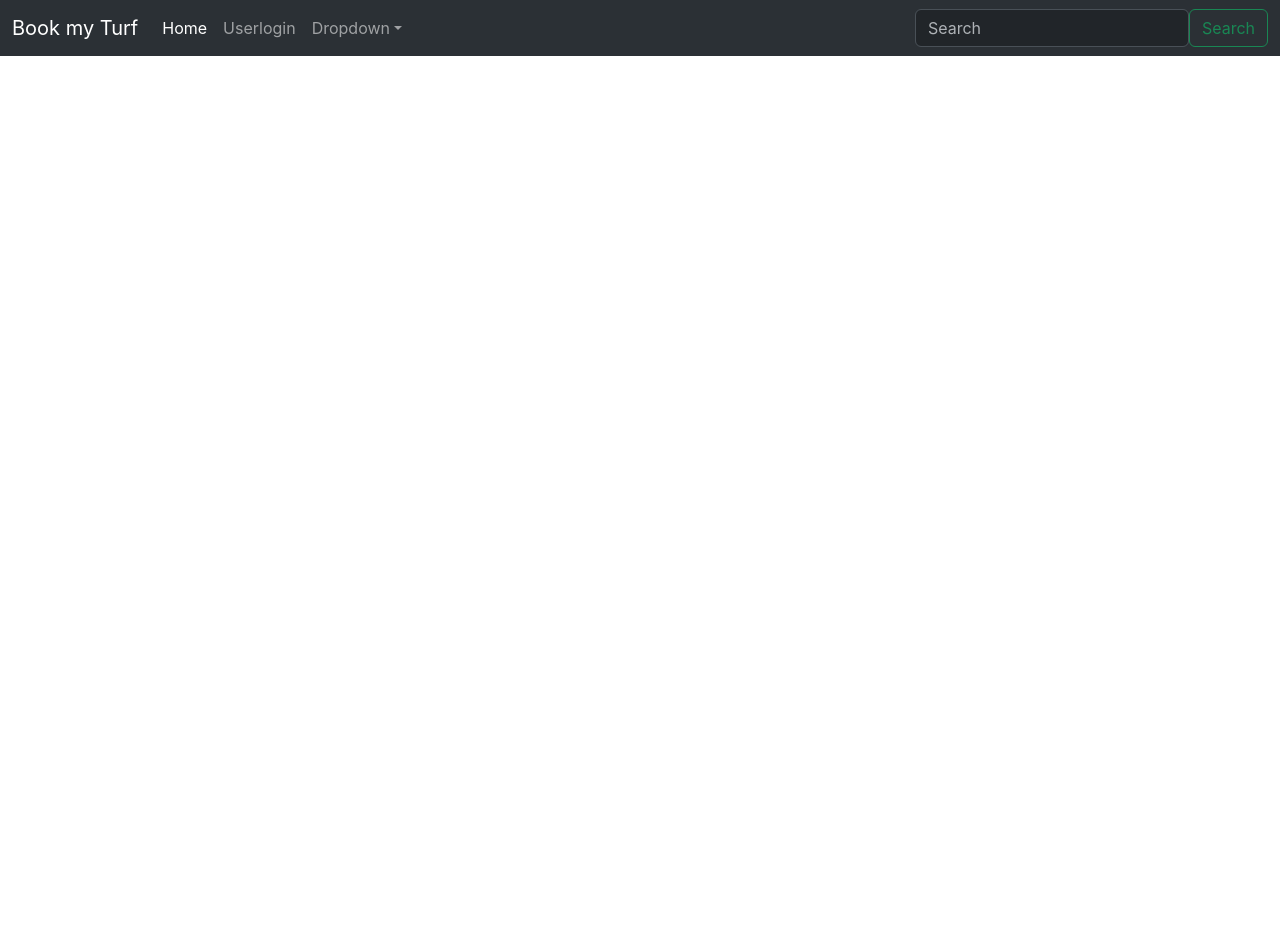
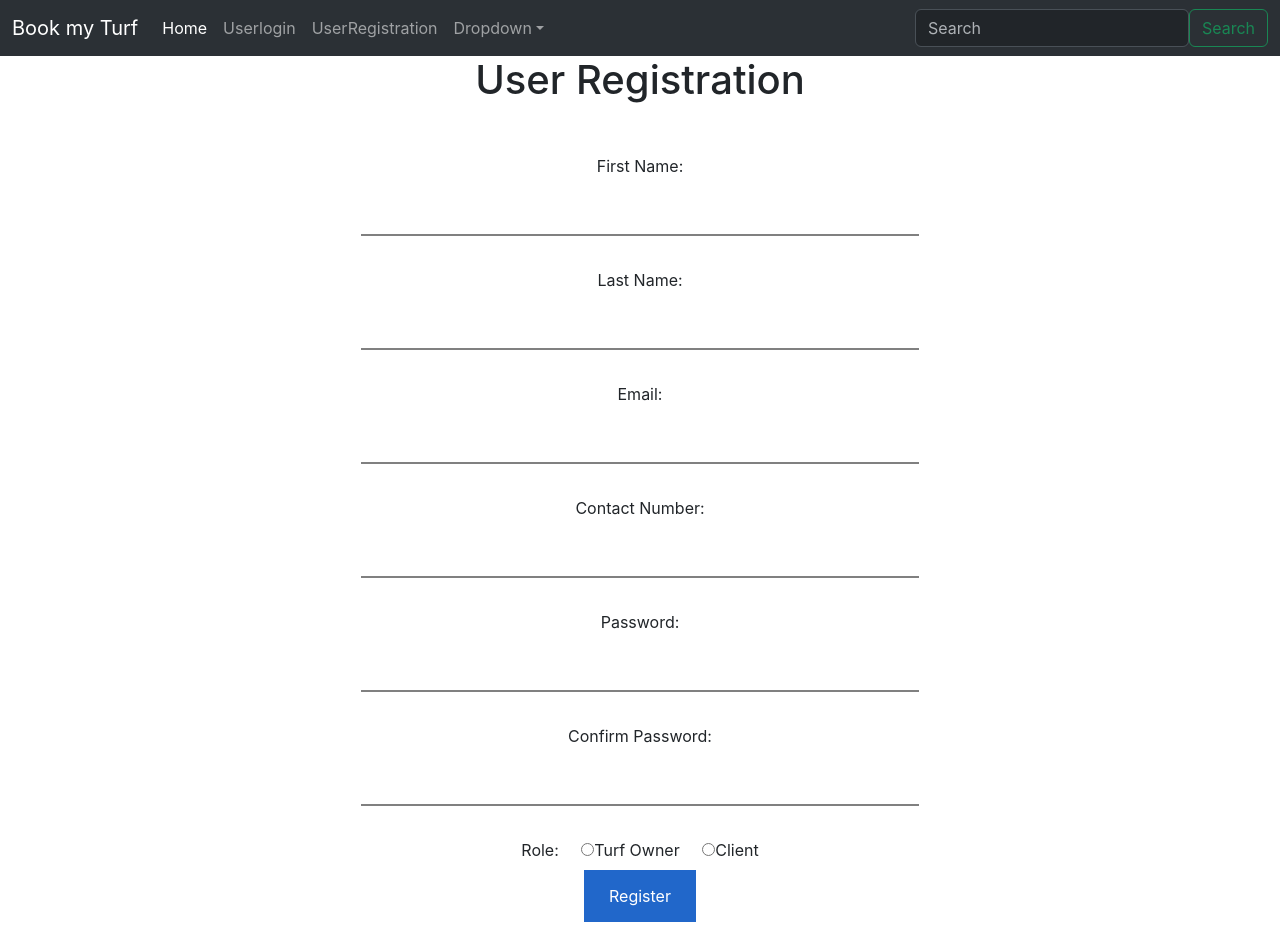
Before and after one commit to Sarangkhandarkar/ProjectCDac, a React (Create React App) app in the folder bookmyturf/: page /registeruser in a window 1280 px wide. Before the commit the page ends 800 px from the top, so only its background shows below. Built offline with nearby package versions, Linux system fonts and the light colour scheme.

Commit message:
Added registration page to app

```diff
--- a/bookmyturf/src/App.js
+++ b/bookmyturf/src/App.js
@@ -3,6 +3,9 @@ import './App.css';
 import Navbar from './components/common-components/Navbar';
 import { BrowserRouter, Route, Switch } from 'react-router-dom';
 import Loginform from './components/Seperate-components/User/Loginform';
+import Registrationform from './components/Seperate-components/User/Registrationform';
+
+
 function App() {
   return (
     <BrowserRouter>
@@ -10,6 +13,7 @@ function App() {
     <div className="container">
       <Switch>
         <Route path={"/userlogin"} component={Loginform} />
+        <Route path={"/registeruser"} component={Registrationform} />
       </Switch>
     </div>
     </BrowserRouter>
--- a/bookmyturf/src/components/Seperate-components/User/Loginform.css
+++ b/bookmyturf/src/components/Seperate-components/User/Loginform.css
@@ -4,7 +4,7 @@
     align-items: center;
     margin-top: 50px;
 }
-.clsinput[type=text], input[type=password] {
+.clsinput[type=text], .clsinput[type=password] , .clsinput[type=email],.clsinput[type=tel] {
     width: 50%;
     padding: 12px 20px;
     margin: 8px 0;
--- /dev/null
+++ b/bookmyturf/src/components/Seperate-components/User/Registrationform.js
@@ -0,0 +1,37 @@
+import React from 'react'
+import "./Loginform.css"
+
+export default function Registrationform() {
+  return (
+    <div>
+        <center><h1>User Registration</h1></center>
+      <form className="userform" action="/register" method="post">
+        <label for="firstname">First Name:</label>
+        <input className='clsinput' type="text" id="firstname" name="firstname" required /><br/>
+
+        <label for="lastname">Last Name:</label>
+        <input className='clsinput' type="text" id="lastname" name="lastname" required/><br/>
+
+        <label for="email">Email:</label>
+        <input className='clsinput' type="email" id="email" name="email" required/><br/>
+
+        <label for="contactno">Contact Number:</label>
+        <input className='clsinput'type="tel" id="contactno" name="contactno" required/><br/>
+
+        <label for="password">Password:</label>
+        <input className='clsinput'type="password" id="password" name="password" required/><br/>
+
+        <label for="confirmpassword">Confirm Password:</label>
+        <input className='clsinput'type="password" id="confirmpassword" name="confirmpassword" required/><br/>
+        <div>
+        <label for="role">Role:</label>&nbsp;&nbsp;&nbsp;&nbsp;&nbsp;
+        <input className='clsinput'type="radio" id="turfowner" name="role" value="turfowner" required/>
+        <label for="turfowner">Turf Owner</label>&nbsp;&nbsp;&nbsp;&nbsp;&nbsp;
+        <input className='clsinput'type="radio" id="client" name="role" value="client" required/>
+        <label for="client">Client</label>
+        </div>
+        <input className='clsbutton' type="submit" value="Register"/>
+      </form>
+    </div>
+  )
+}
--- a/bookmyturf/src/components/common-components/Navbar.js
+++ b/bookmyturf/src/components/common-components/Navbar.js
@@ -16,6 +16,10 @@ export default function Navbar() {
         </li>
         <li className="nav-item">
           <a className="nav-link" href="/userlogin">Userlogin</a>
+        </li>
+        {/* registerlogin */}
+        <li className="nav-item">
+          <a className="nav-link" href="/registeruser">UserRegistration</a>
         </li>
         <li className="nav-item dropdown">
           <a className="nav-link dropdown-toggle" href="#" role="button" data-bs-toggle="dropdown" aria-expanded="false">
```
